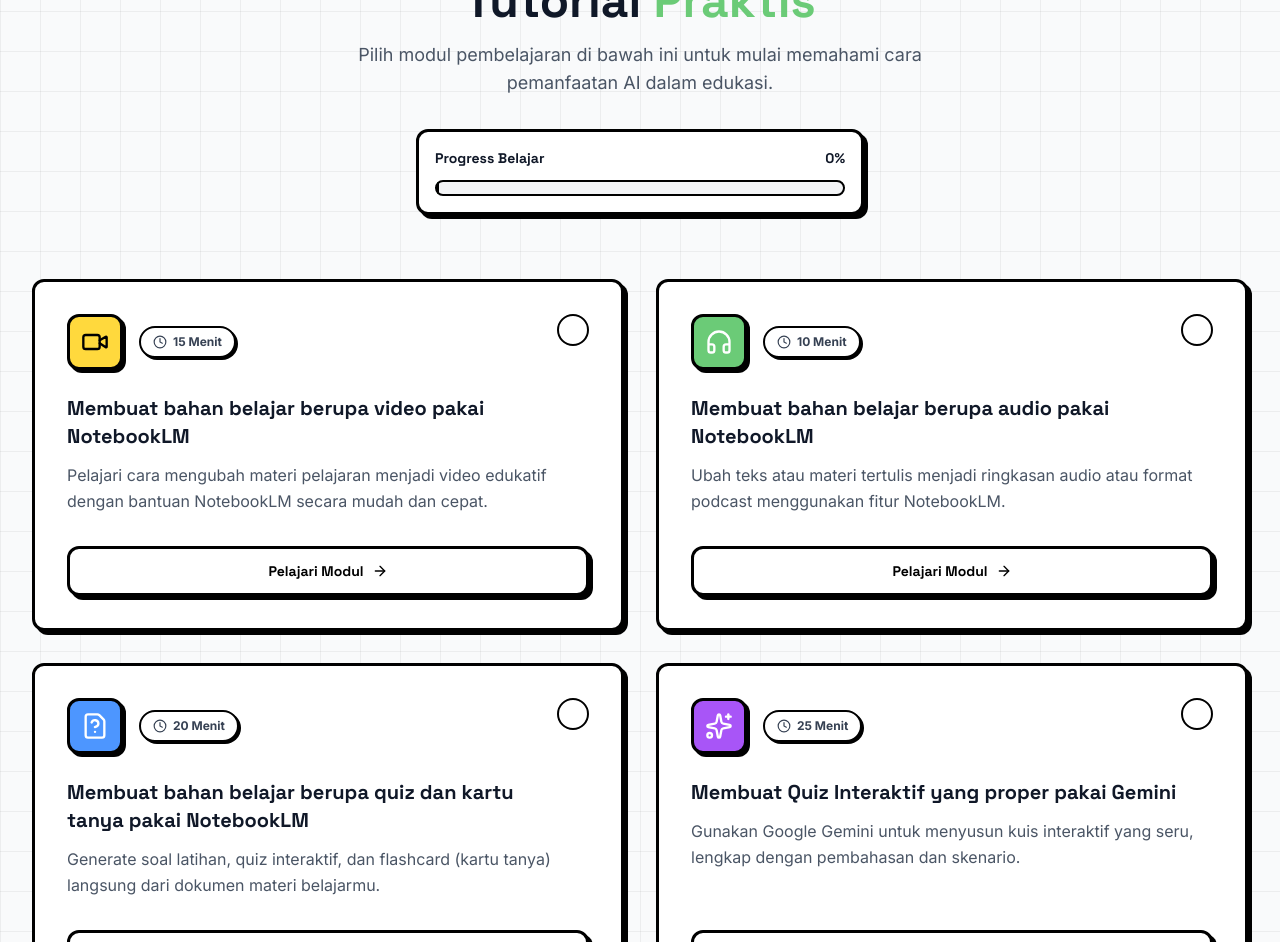
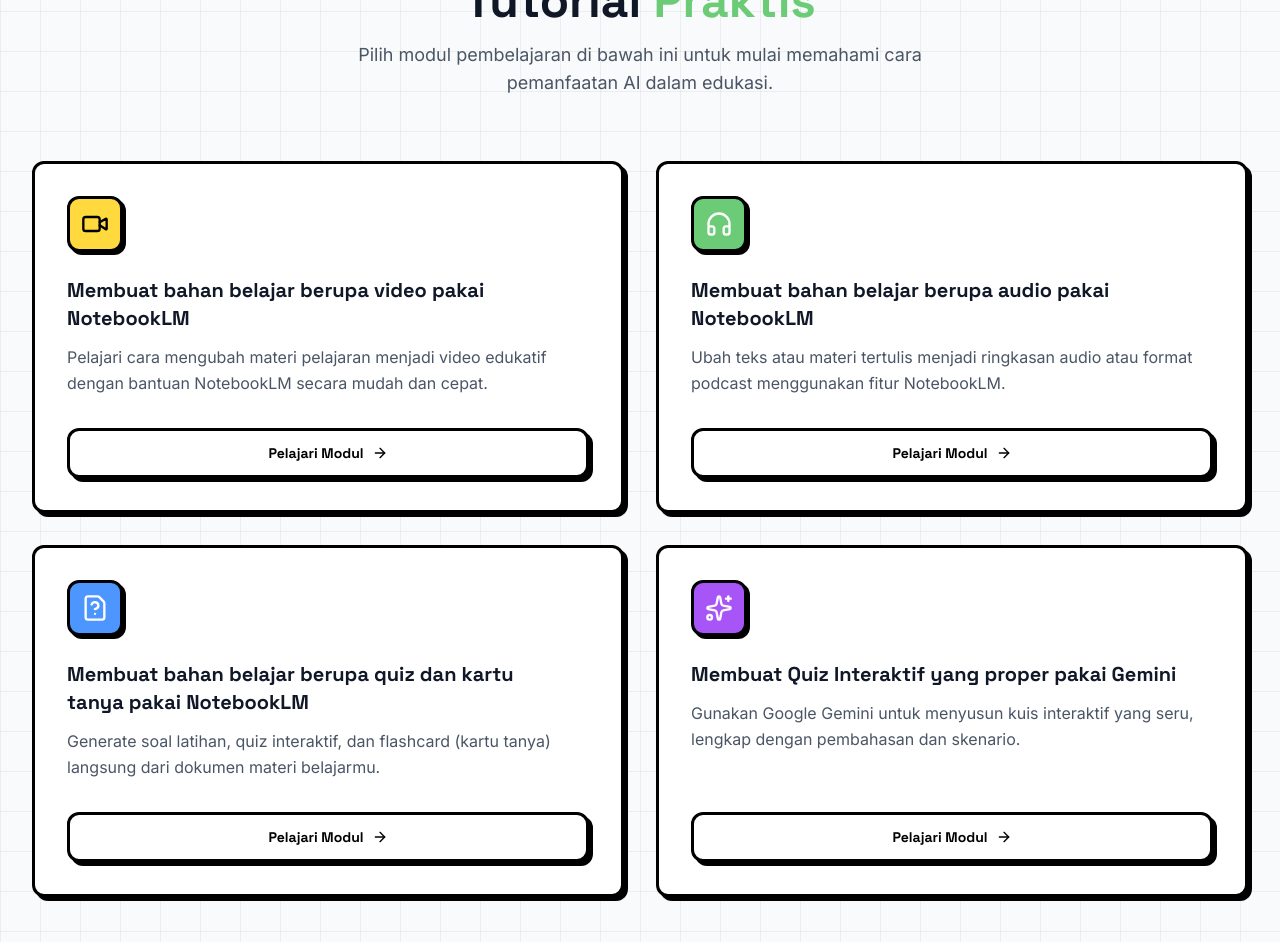
Before and after one commit to Fariskhansa/Project-Pancasila, a React (Vite) app: page / in a window 1280 px wide. Shown: the part 2100-3042 px from the top of the page. Built offline with nearby package versions, Linux system fonts and the light colour scheme.

Commit message:
Update Tutorials.jsx

```diff
--- a/src/components/Tutorials.jsx
+++ b/src/components/Tutorials.jsx
@@ -6,7 +6,6 @@
   FileQuestion,
   Sparkles,
   ArrowRight,
-  Clock,
   CheckCircle2,
   X,
   ExternalLink,
@@ -123,19 +122,8 @@
   const ref = useRef(null)
   const isInView = useInView(ref, { once: true, margin: '-100px' })
 
-  // State for tracking completed modules
-  const [completedModules, setCompletedModules] = useState([])
   // State for active modal
   const [activeModal, setActiveModal] = useState(null)
-
-  const toggleComplete = (id, e) => {
-    e.stopPropagation()
-    if (completedModules.includes(id)) {
-      setCompletedModules(completedModules.filter(m => m !== id))
-    } else {
-      setCompletedModules([...completedModules, id])
-    }
-  }
 
   const openModal = (tutorial) => {
     setActiveModal(tutorial)
@@ -146,9 +134,6 @@
     setActiveModal(null)
     document.body.style.overflow = 'unset'
   }
-
-  // Calculate progress
-  const progressPercentage = Math.round((completedModules.length / tutorials.length) * 100)
 
   return (
     <section id="tutorials" className={`py-20 md:py-28 bg-grid relative ${darkMode ? '' : 'bg-gray-50'}`}>
@@ -175,39 +160,21 @@
           }`}>
             Pilih modul pembelajaran di bawah ini untuk mulai memahami cara pemanfaatan AI dalam edukasi.
           </p>
-
-          {/* Progress Bar */}
-          <div className={`max-w-md mx-auto neo-card p-4 flex flex-col gap-3 ${darkMode ? 'bg-dark-card' : 'bg-white'}`}>
-            <div className="flex justify-between items-center font-heading font-bold text-sm">
-              <span>Progress Belajar</span>
-              <span>{progressPercentage}%</span>
-            </div>
-            <div className={`w-full h-4 rounded-full border-2 ${darkMode ? 'border-white/20 bg-dark' : 'border-black bg-gray-100'}`}>
-              <div
-                className="h-full bg-green-brand rounded-full transition-all duration-500 ease-out border-r-2 border-black"
-                style={{ width: `${progressPercentage}%` }}
-              ></div>
-            </div>
-          </div>
         </motion.div>
 
         {/* Tutorial cards */}
         <div className="grid grid-cols-1 md:grid-cols-2 gap-6 md:gap-8">
           {tutorials.map((tutorial, index) => {
-            const isCompleted = completedModules.includes(tutorial.id)
-
             return (
               <motion.div
                 key={tutorial.id}
                 initial={{ opacity: 0, y: 50 }}
                 animate={isInView ? { opacity: 1, y: 0 } : {}}
                 transition={{ delay: index * 0.1, duration: 0.5 }}
-                className={`neo-card p-6 md:p-8 flex flex-col group relative transition-transform hover:-translate-y-2 hover:shadow-[8px_8px_0px_0px_#000] cursor-pointer ${
-                  isCompleted ? (darkMode ? 'bg-dark-card opacity-80' : 'bg-gray-50 opacity-80') : ''
-                }`}
+                className={`neo-card p-6 md:p-8 flex flex-col group relative transition-transform hover:-translate-y-2 hover:shadow-[8px_8px_0px_0px_#000] cursor-pointer`}
                 onClick={() => openModal(tutorial)}
               >
-                {/* Header: Icon & Duration & Checklist */}
+                {/* Header: Icon */}
                 <div className="flex justify-between items-start mb-6">
                   <div className="flex items-center gap-4">
                     <div className={`w-14 h-14 rounded-xl border-3 flex items-center justify-center transition-transform group-hover:rotate-6 ${
@@ -215,25 +182,7 @@
                     } ${darkMode ? 'border-white/30' : 'border-black shadow-[3px_3px_0px_0px_#000]'}`}>
                       <tutorial.icon size={28} className={tutorial.iconColor} />
                     </div>
-                    <div className={`flex items-center gap-1.5 text-xs font-bold px-3 py-1.5 rounded-full border-2 ${
-                      darkMode ? 'bg-white/10 border-white/20 text-gray-300' : 'bg-white border-black text-gray-700 shadow-[2px_2px_0px_0px_#000]'
-                    }`}>
-                      <Clock size={14} />
-                      {tutorial.duration}
-                    </div>
                   </div>
-
-                  {/* Complete Checkbox */}
-                  <button
-                    onClick={(e) => toggleComplete(tutorial.id, e)}
-                    className={`w-8 h-8 rounded-full border-2 flex items-center justify-center transition-colors z-10 ${
-                      isCompleted
-                        ? 'bg-green-brand border-black text-white'
-                        : (darkMode ? 'border-white/30 text-transparent hover:border-white' : 'border-black text-transparent hover:bg-gray-100')
-                    }`}
-                  >
-                    <CheckCircle2 size={20} className={isCompleted ? 'opacity-100' : 'opacity-0 hover:opacity-50 text-gray-400'} />
-                  </button>
                 </div>
 
                 {/* Content */}
```
